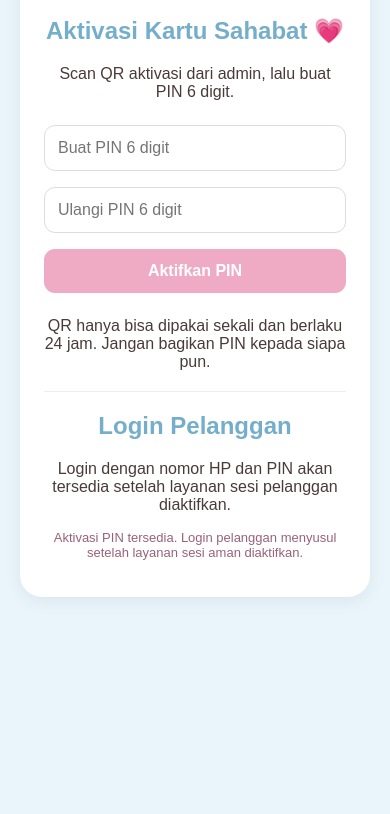
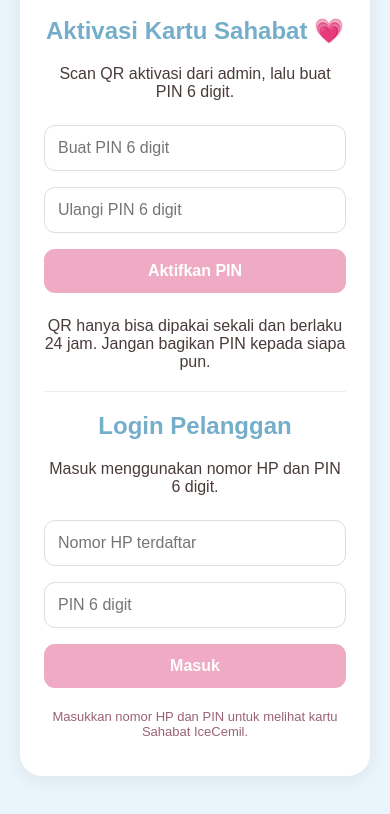
Before and after one commit to fidyayunus/Icecemil-app, a plain HTML site: page customer.html in a window 390 px wide. Shown: the part 172-986 px from the top of the page. Before the commit the page ends 844 px from the top, so only its background shows below. Drawn offline with nearby package versions, Linux system fonts and the light colour scheme.

Commit message:
Add customer phone and PIN login interface

```diff
--- a/customer.html
+++ b/customer.html
@@ -102,13 +102,17 @@
       <p class="small">QR hanya bisa dipakai sekali dan berlaku 24 jam. Jangan bagikan PIN kepada siapa pun.</p>
       <hr style="border:0;border-top:1px solid #eee;margin:20px 0">
       <h2>Login Pelanggan</h2>
-      <p>Login dengan nomor HP dan PIN akan tersedia setelah layanan sesi pelanggan diaktifkan.</p>
+      <p>Masuk menggunakan nomor HP dan PIN 6 digit.</p>
+      <input type="tel" id="loginPhone" placeholder="Nomor HP terdaftar" autocomplete="tel">
+      <input type="password" id="loginPin" placeholder="PIN 6 digit" maxlength="6" inputmode="numeric" autocomplete="current-password">
+      <button id="loginButton" onclick="loginCustomer()">Masuk</button>
     </section>
 
     <section id="customer" hidden>
       <h2>Halo, Sahabat IceCemil! 🍓</h2>
 
       <p id="customerName">Nama pelanggan</p>
+      <p id="customerPhone"></p>
 
       <h3 style="text-align:center">
         Stamp Kamu
@@ -124,18 +128,14 @@
       </div>
 
       <h3>Riwayat Pembelian</h3>
-      <div id="history">
-        Riwayat akan tampil setelah akun terhubung.
-      </div>
+      <div id="history">Belum ada riwayat pembelian.</div>
 
       <button onclick="logoutCustomer()">
         Keluar
       </button>
     </section>
 
-    <p id="status">
-      Aktivasi PIN tersedia. Login pelanggan menyusul setelah layanan sesi aman diaktifkan.
-    </p>
+    <p id="status">Masukkan nomor HP dan PIN untuk melihat kartu Sahabat IceCemil.</p>
   </div>
 
 <script>
@@ -207,9 +207,86 @@
     }
   }
 
+  async function loginCustomer() {
+    const phone = document.getElementById("loginPhone").value.trim();
+    const pin = document.getElementById("loginPin").value;
+    const button = document.getElementById("loginButton");
+    const status = document.getElementById("status");
+
+    if (!phone || !/^\\d{6}$/.test(pin)) {
+      status.textContent = "Masukkan nomor HP dan PIN tepat 6 angka.";
+      return;
+    }
+
+    button.disabled = true;
+    status.textContent = "Memeriksa PIN...";
+    try {
+      const { data, error } = await db.functions.invoke("customer-pin-login", {
+        body: { phone, pin }
+      });
+      if (error || !data?.success || !data?.customer) {
+        let detail = data?.error || "";
+        if (!detail && error?.context && typeof error.context.clone === "function") {
+          try {
+            const raw = await error.context.clone().text();
+            try {
+              const parsed = JSON.parse(raw);
+              detail = parsed.error || parsed.message || raw;
+            } catch (_) { detail = raw; }
+          } catch (_) {}
+        }
+        throw new Error(detail || error?.message || "Login gagal. Periksa nomor HP dan PIN.");
+      }
+
+      const customer = data.customer;
+      document.getElementById("customerName").textContent = customer.name || "Sahabat IceCemil";
+      document.getElementById("customerPhone").textContent = customer.phone || "";
+      document.getElementById("rewardStatus").textContent =
+        customer.reward_available || customer.stamp_count >= 5
+          ? "Hadiah gratis kamu sudah tersedia! 🎉"
+          : "Hadiah belum tersedia";
+
+      const stampBox = document.getElementById("stamps");
+      stampBox.innerHTML = "";
+      const count = Math.max(0, Math.min(5, Number(customer.stamp_count) || 0));
+      for (let i = 0; i < 5; i++) {
+        const stamp = document.createElement("div");
+        stamp.className = "stamp";
+        stamp.textContent = i < count ? "🍦" : "♡";
+        stampBox.appendChild(stamp);
+      }
+
+      const historyBox = document.getElementById("history");
+      historyBox.innerHTML = "";
+      const history = Array.isArray(data.history) ? data.history : [];
+      if (!history.length) {
+        historyBox.textContent = "Belum ada riwayat pembelian.";
+      } else {
+        history.forEach((item) => {
+          const row = document.createElement("p");
+          const date = item.created_at ? new Date(item.created_at).toLocaleDateString("id-ID") : "";
+          row.textContent = date + " • " + (item.menu_name || "Menu IceCemil") +
+            " • Qty " + item.quantity + " • Rp" + Number(item.total || 0).toLocaleString("id-ID");
+          historyBox.appendChild(row);
+        });
+      }
+
+      document.getElementById("login").hidden = true;
+      document.getElementById("customer").hidden = false;
+      document.getElementById("loginPin").value = "";
+      status.textContent = "Login berhasil. Selamat menikmati kartu Sahabat IceCemil! 💗";
+    } catch (err) {
+      status.textContent = "Tidak dapat login: " + err.message;
+    } finally {
+      button.disabled = false;
+    }
+  }
+
   function logoutCustomer() {
     document.getElementById("customer").hidden = true;
     document.getElementById("login").hidden = false;
+    document.getElementById("loginPin").value = "";
+    document.getElementById("status").textContent = "Kamu sudah keluar dari kartu pelanggan.";
   }
 
   const stamps = document.getElementById("stamps");
```
